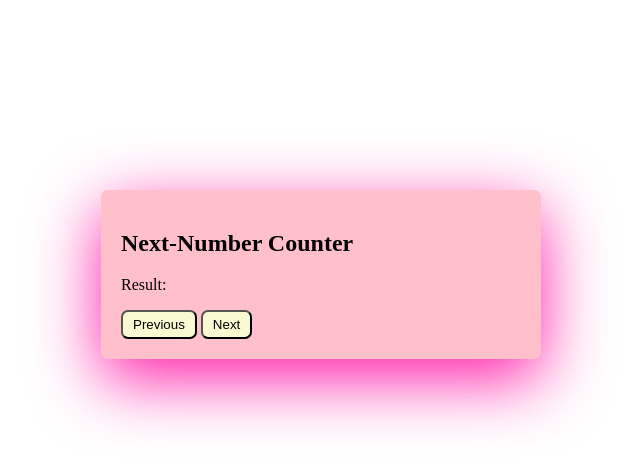
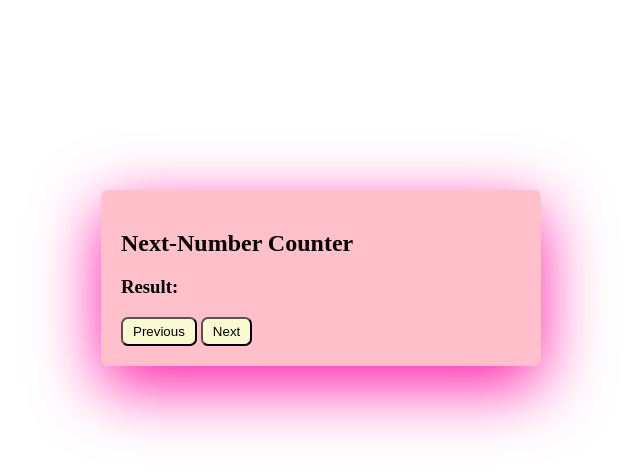
Before and after one commit to tyhieshajohnson/nextNumber, a plain HTML site: page index.html in a window 1280 px wide. Shown: the whole page, without its empty margins (319-959 px from the left). Drawn offline with Linux system fonts and the light colour scheme.

Commit message:
fontChange

```diff
--- a/index.html
+++ b/index.html
@@ -9,7 +9,7 @@
 <body>
     <div class="container">
         <h2>Next-Number Counter</h2>
-        <p id="result">Result: </p>
+        <h3 id="result">Result: </h3>
         <div class="buttons">
             <button id="previousBtn">Previous</button>
             <button id="nextNumberBtn">Next</button>
```
